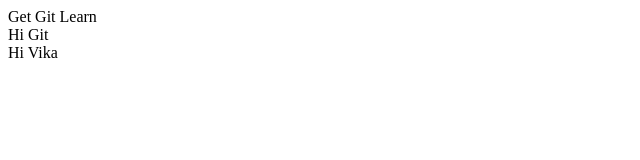
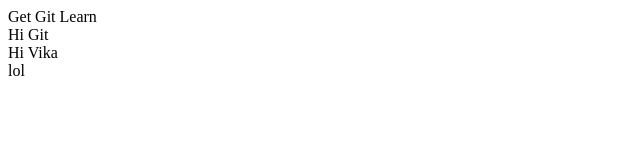
Before and after one commit to vika-whitesnake/git_study, a plain HTML site: page index.html in a window 1280 px wide. Shown: the full height of the page, 0-640 px from the left. Drawn offline with Linux system fonts and the light colour scheme.

Commit message:
new commit

```diff
--- a/index.html
+++ b/index.html
@@ -8,5 +8,6 @@
 		<div>Get Git Learn</div>
 		<div>Hi Git</div>
 		<div>Hi Vika</div>
+		<div>lol</div>
 	</body>
 </html>
```
